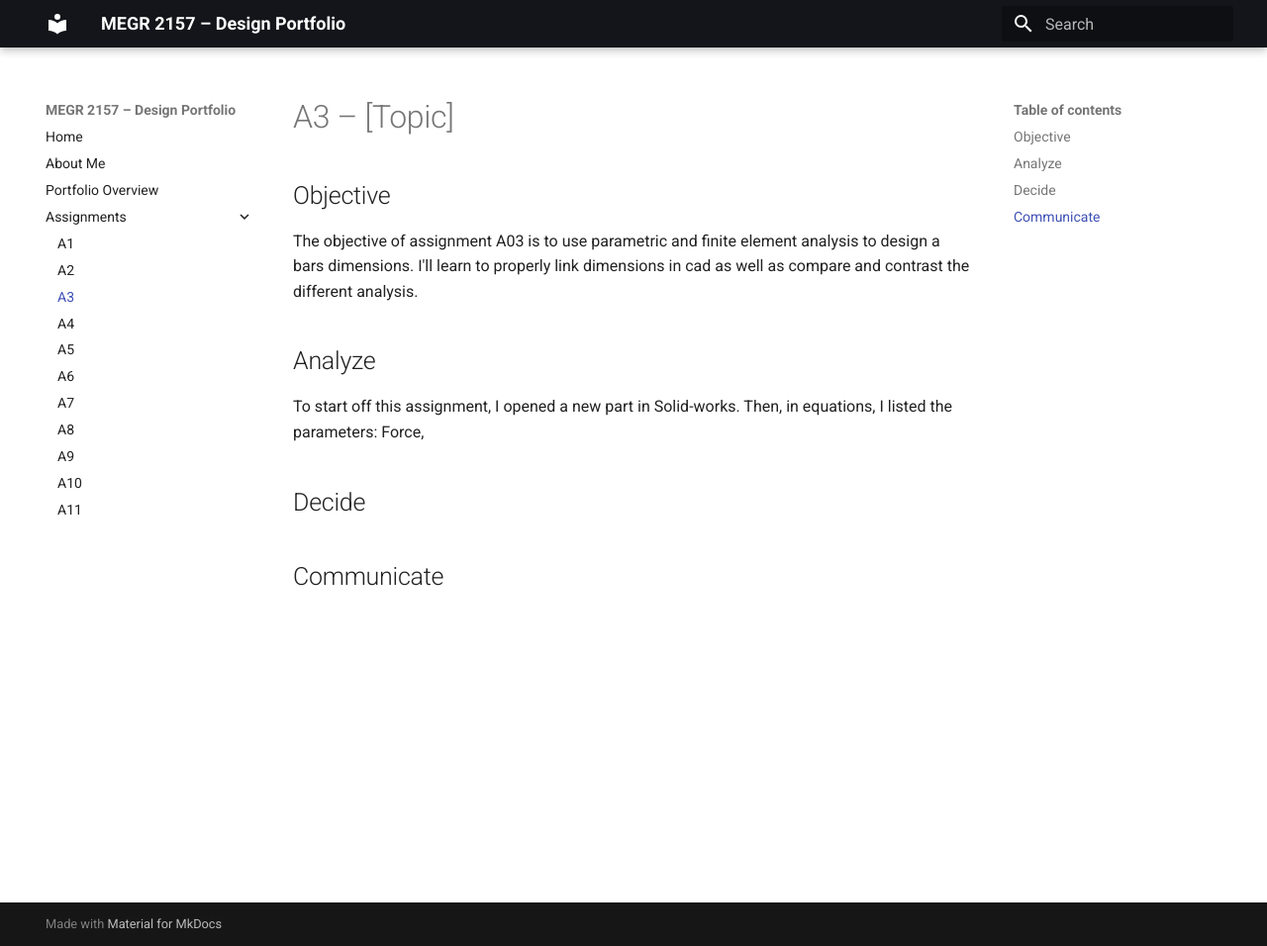
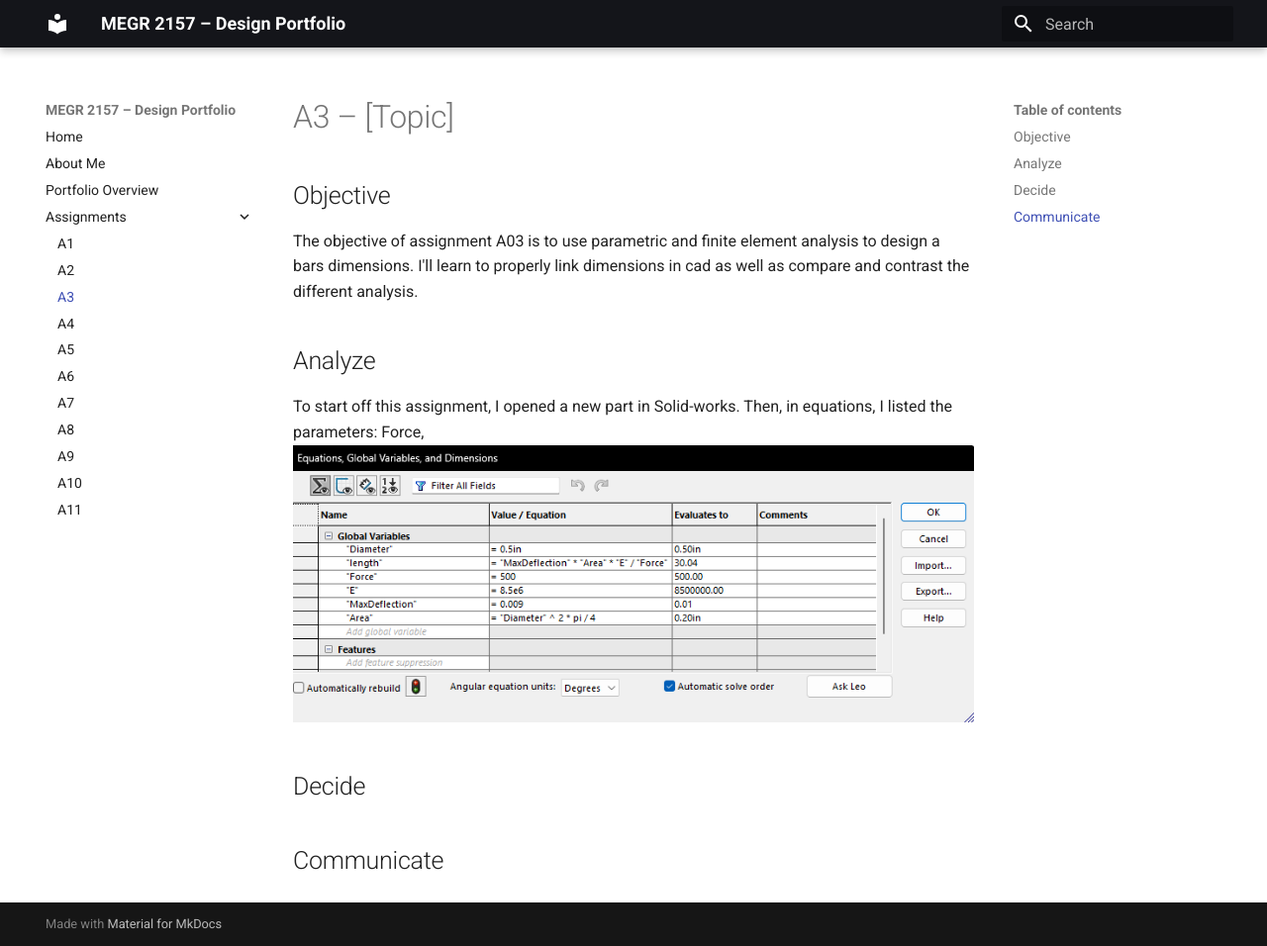
Before and after one commit to pbrown95-glitch/megr2157-portfolio, an MkDocs documentation site: the page built from docs/assignments/A03/index.md, in a window 1280 px wide and 956 px high. Shown: the whole window at 99% size. Built offline with MkDocs 1.6.1 and Material for MkDocs 9.7.7, drawn with Linux system fonts in a browser that asks for light colours.

Commit message:
Update index.md

```diff
--- a/docs/assignments/A03/index.md
+++ b/docs/assignments/A03/index.md
@@ -5,7 +5,7 @@ The objective of assignment A03 is to use parametric and finite element analysis
 
 ## Analyze
 To start off this assignment, I opened a new part in Solid-works. Then, in equations, I listed the parameters: Force,
-  ![]()
+  ![w](Parametric.png)
 
 ## Decide
 
```
